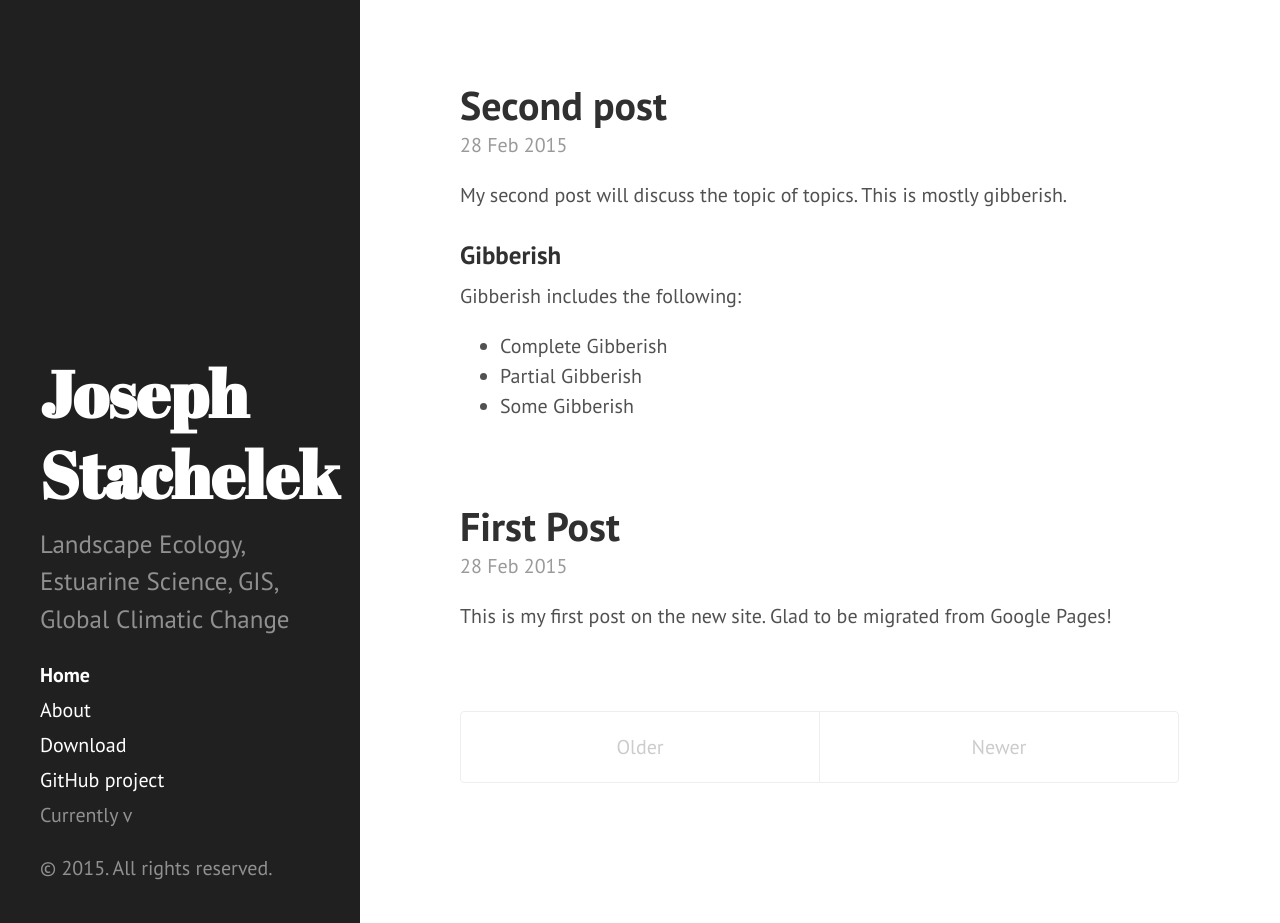
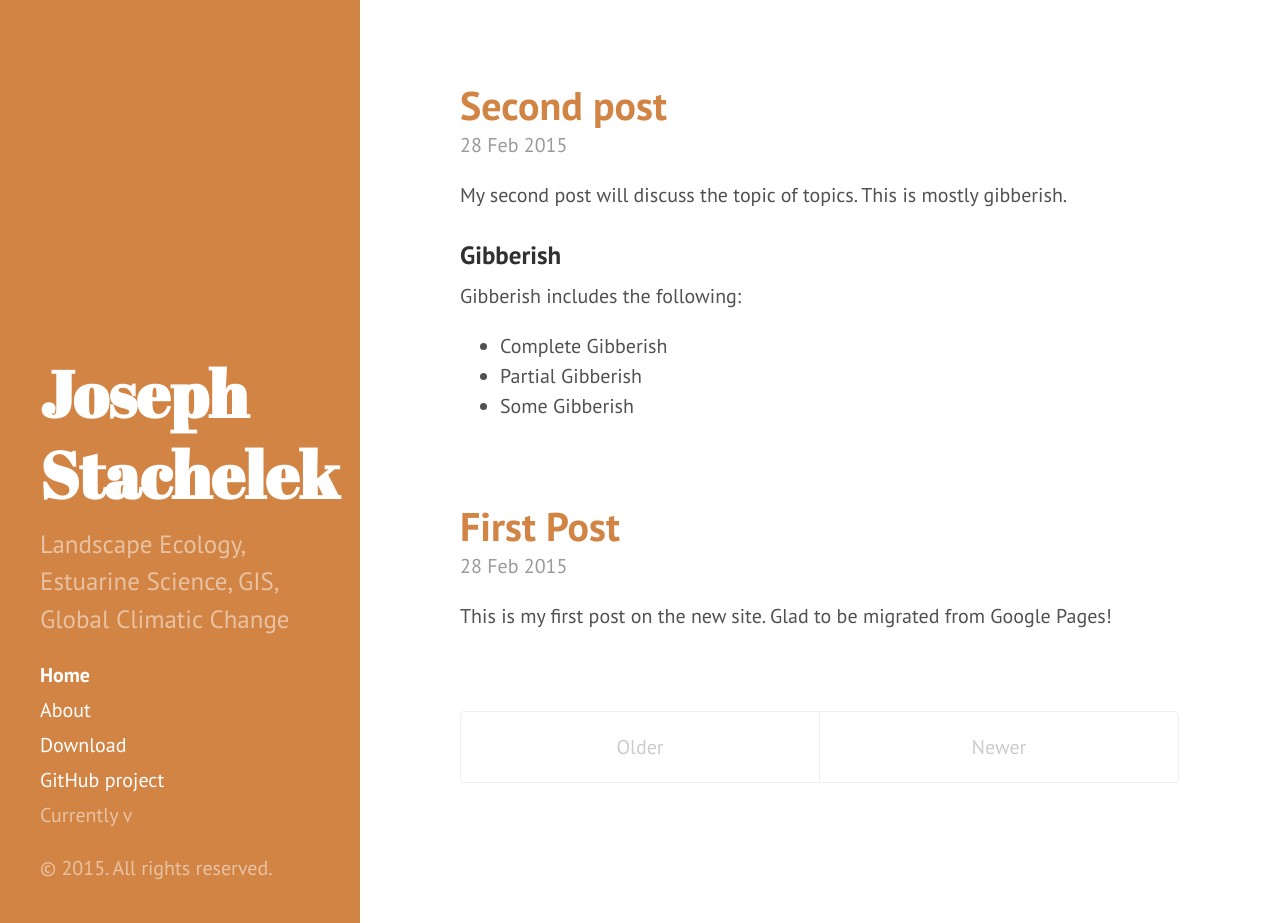
Before and after one commit to jsta/jsta.github.io, a Jekyll site: the page built from index.html, in a window 1280 px wide and 923 px high. Built offline with Jekyll 4.4.1, drawn with Linux system fonts in a browser that asks for light colours; Markdown is read by kramdown in place of the engine named in the settings; the list of posts is cut into pages by our own code.

Commit message:
theme change

```diff
--- a/_layouts/default.html
+++ b/_layouts/default.html
@@ -3,7 +3,7 @@
 
   {% include head.html %}
 
-  <body>
+  <body class="theme-base-09">
 
     {% include sidebar.html %}
 
```
